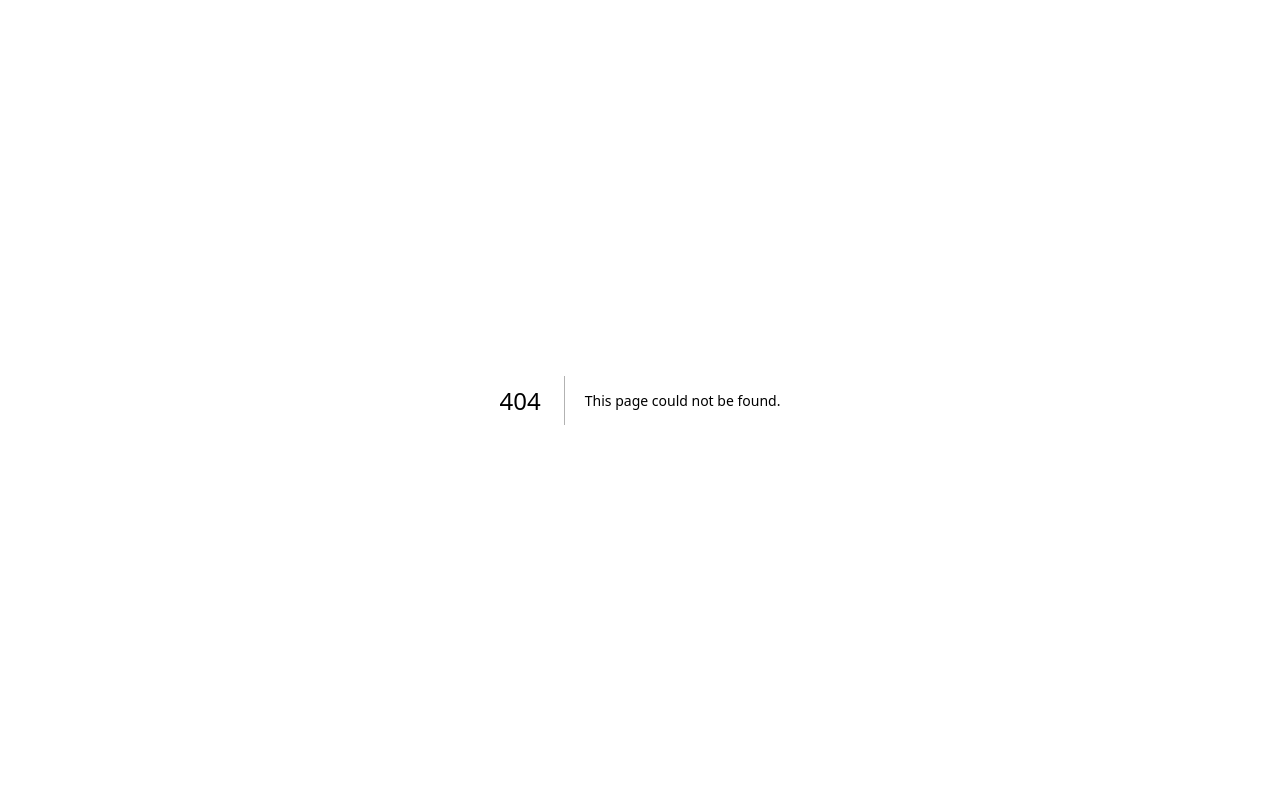
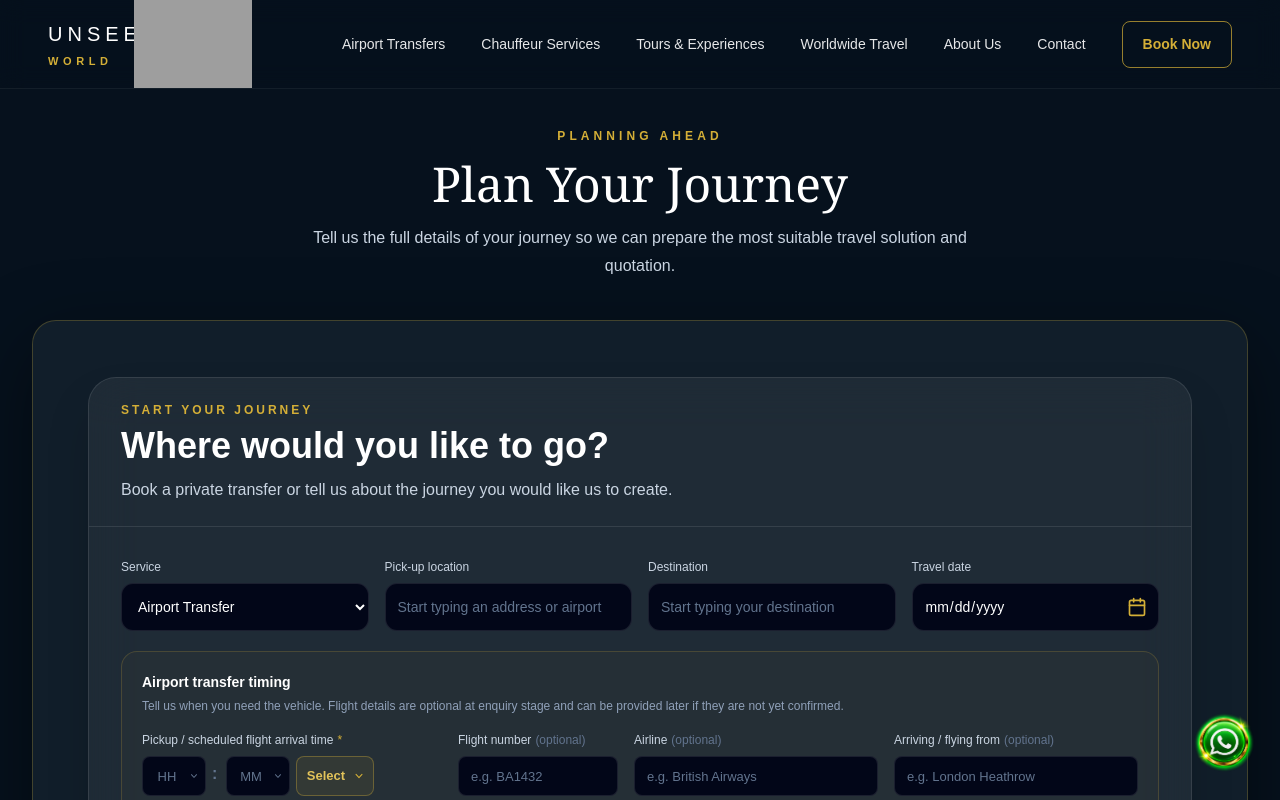
Before and after one commit to joshnavintyagi/unseen-world, a Next.js app: page /plan-your-journey in a window 1280 px wide. Before the commit this address had no page. Shown: the top 800 px of the page. Built offline with nearby package versions, Linux system fonts and the light colour scheme; grey boxes are pictures that could not be loaded.

Commit message:
Save full homepage before adding landing page

```diff
--- /dev/null
+++ b/app/components/BookingChoice.tsx
@@ -0,0 +1,83 @@
+"use client";
+
+export default function BookingChoice() {
+  const scrollToBooking = () => {
+    document
+      .getElementById("booking")
+      ?.scrollIntoView({ behavior: "smooth" });
+  };
+
+  return (
+    <section className="bg-[#06111d] py-16">
+      <div className="mx-auto max-w-6xl px-6">
+
+        <div className="mb-12 text-center">
+
+          <p className="text-sm font-semibold uppercase tracking-[0.35em] text-[#D4AF37]">
+            HOW WOULD YOU LIKE TO BOOK?
+          </p>
+
+          <h2 className="mt-4 text-4xl font-serif text-white">
+            Choose the option that suits your journey
+          </h2>
+
+        </div>
+
+        <div className="grid gap-8 lg:grid-cols-2">
+
+          {/* Urgent */}
+
+          <div className="rounded-3xl border border-[#D4AF37]/30 bg-[#111c29] p-10 text-center shadow-xl">
+
+            <div className="text-6xl">🚗</div>
+
+            <h3 className="mt-6 text-3xl font-serif text-white">
+              Travelling Today
+              <br />
+              or Urgently?
+            </h3>
+
+            <p className="mt-5 text-slate-300">
+              Need transport at short notice?
+            </p>
+
+            <a
+              href="https://wa.me/447856585000"
+              target="_blank"
+              rel="noopener noreferrer"
+              className="mt-8 inline-flex rounded-xl bg-[#25D366] px-8 py-4 text-lg font-semibold text-white transition hover:scale-105"
+            >
+              WhatsApp Us
+            </a>
+
+          </div>
+
+          {/* Planning */}
+
+          <div className="rounded-3xl border border-[#D4AF37]/30 bg-[#111c29] p-10 text-center shadow-xl">
+
+            <div className="text-6xl">📅</div>
+
+            <h3 className="mt-6 text-3xl font-serif text-white">
+              Planning Ahead?
+            </h3>
+
+            <p className="mt-5 text-slate-300">
+              Airport transfers, chauffeur services,
+              tours and worldwide travel.
+            </p>
+
+            <button
+              onClick={scrollToBooking}
+              className="mt-8 rounded-xl bg-[#D4AF37] px-8 py-4 text-lg font-semibold text-[#06111d] transition hover:scale-105"
+            >
+              Plan My Journey
+            </button>
+
+          </div>
+
+        </div>
+      </div>
+    </section>
+  );
+}
--- /dev/null
+++ b/app/home/page.tsx
@@ -0,0 +1,34 @@
+import BookingSearch from "../components/BookingSearch";
+import Destinations from "../components/Destinations";
+import FinalCTA from "../components/FinalCTA";
+import FloatingWhatsApp from "../components/FloatingWhatsApp";
+import Footer from "../components/Footer";
+import Header from "../components/Header";
+import Hero from "../components/Hero";
+import Services from "../components/Services";
+import Testimonials from "../components/Testimonials";
+import WhyChoose from "../components/WhyChoose";
+
+export default function HomePage() {
+  return (
+    <main className="min-h-screen overflow-x-hidden bg-[#06111d]">
+      <Header />
+
+      <div className="relative">
+        <Hero />
+
+        <div className="relative z-30 -mt-20 sm:-mt-24 lg:-mt-28">
+          <BookingSearch />
+        </div>
+      </div>
+
+      <Services />
+      <Destinations />
+      <Testimonials />
+      <WhyChoose />
+      <FinalCTA />
+      <Footer />
+      <FloatingWhatsApp />
+    </main>
+  );
+}
--- a/app/page.tsx
+++ b/app/page.tsx
@@ -1,3 +1,4 @@
+import BookingChoice from "./components/BookingChoice";
 import FloatingWhatsApp from "./components/FloatingWhatsApp";
 import BookingSearch from "./components/BookingSearch";
 import Destinations from "./components/Destinations";
@@ -14,13 +15,13 @@ export default function Home() {
     <main className="min-h-screen overflow-x-hidden bg-[#06111d]">
       <Header />
 
-      <div className="relative">
-        <Hero />
+      <Hero />
 
-        <div className="relative z-30 -mt-20 sm:-mt-24 lg:-mt-28">
-          <BookingSearch />
-        </div>
-      </div>
+<BookingChoice />
+
+<section id="booking">
+  <BookingSearch />
+</section>
 
       <Services />
       <Destinations />
--- /dev/null
+++ b/app/plan-your-journey/page.tsx
@@ -0,0 +1,36 @@
+import BookingSearch from "../components/BookingSearch";
+import FloatingWhatsApp from "../components/FloatingWhatsApp";
+import Footer from "../components/Footer";
+import Header from "../components/Header";
+
+export default function PlanYourJourneyPage() {
+  return (
+    <main className="min-h-screen overflow-x-hidden bg-[#06111d] text-white">
+      <Header />
+
+      <section className="mx-auto max-w-[1280px] px-4 pb-20 pt-32 sm:px-6 lg:px-8">
+        <div className="mb-10 text-center">
+          <p className="text-xs font-semibold uppercase tracking-[0.34em] text-[#D4AF37]">
+            Planning Ahead
+          </p>
+
+          <h1 className="mt-4 font-serif text-4xl sm:text-5xl">
+            Plan Your Journey
+          </h1>
+
+          <p className="mx-auto mt-4 max-w-2xl leading-7 text-slate-300">
+            Tell us the full details of your journey so we can prepare the most
+            suitable travel solution and quotation.
+          </p>
+        </div>
+
+        <div className="overflow-hidden rounded-3xl border border-[#D4AF37]/25 bg-[#111e2a] shadow-[0_25px_80px_rgba(0,0,0,0.45)]">
+          <BookingSearch />
+        </div>
+      </section>
+
+      <Footer />
+      <FloatingWhatsApp />
+    </main>
+  );
+}
```
Also changed, not shown: 1 other file (tests, documents, lock files or other folders).
